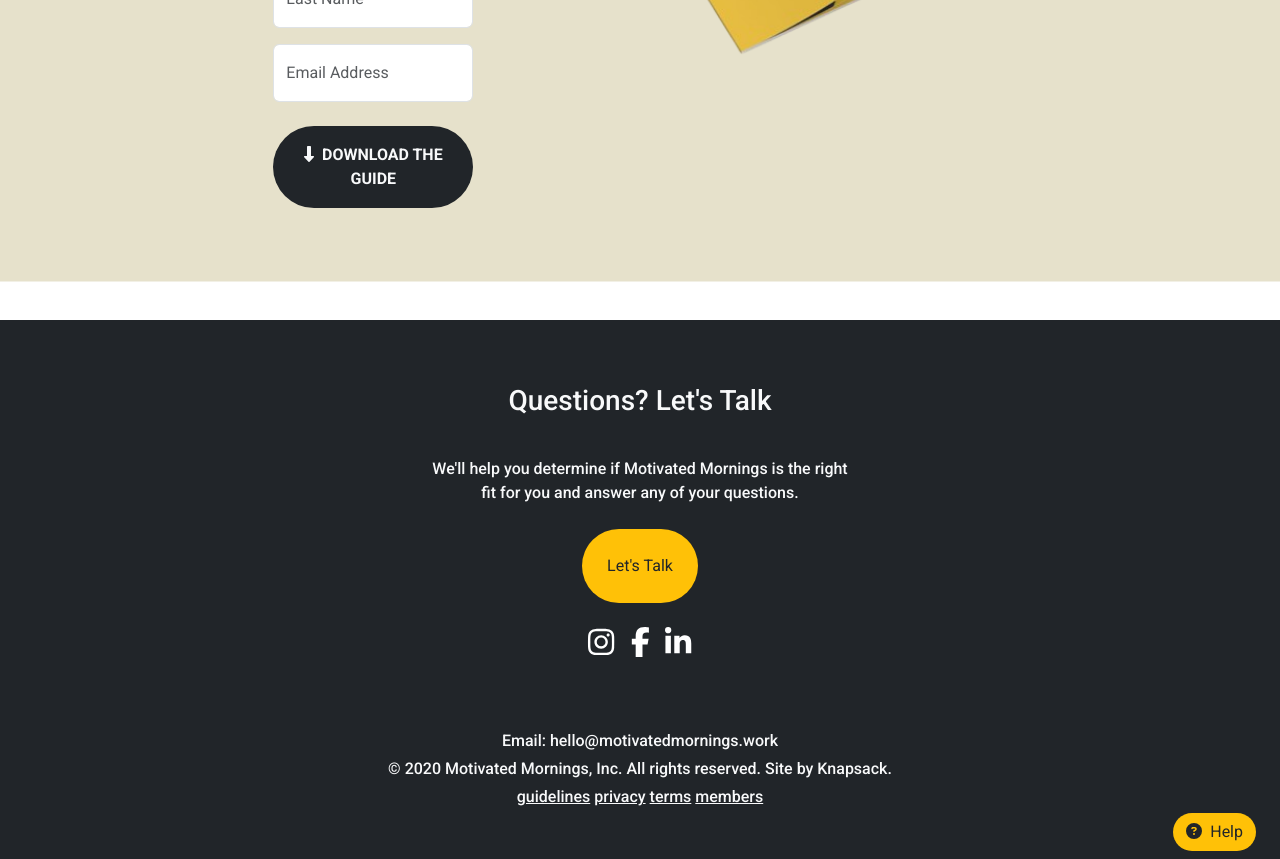
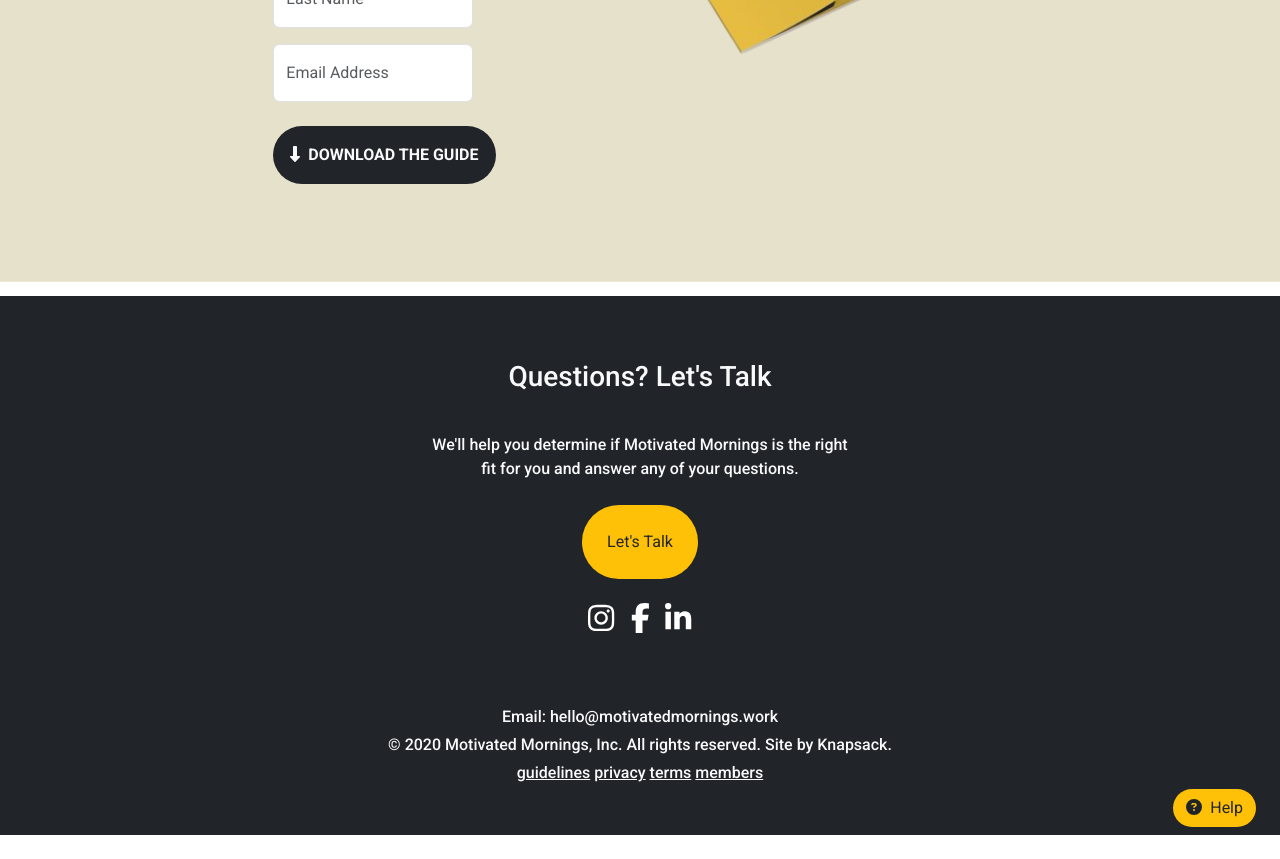
Before and after one commit to Ajith369369/motivated-mornings-frontend, a React (Vite) app: page / in a window 1280 px wide. Shown: the part 4280-5139 px from the top of the page. After the commit the page ends 5115 px from the top, so only its background shows below. Built offline with nearby package versions, Linux system fonts and the light colour scheme; a web font is replaced by a local one.

Commit message:
Fix button.

```diff
--- a/src/components/Pricing.css
+++ b/src/components/Pricing.css
@@ -37,3 +37,7 @@
   max-height: 600px;
   width: 100%;
 }
+
+#secrets button {
+  white-space: nowrap;
+}
```
